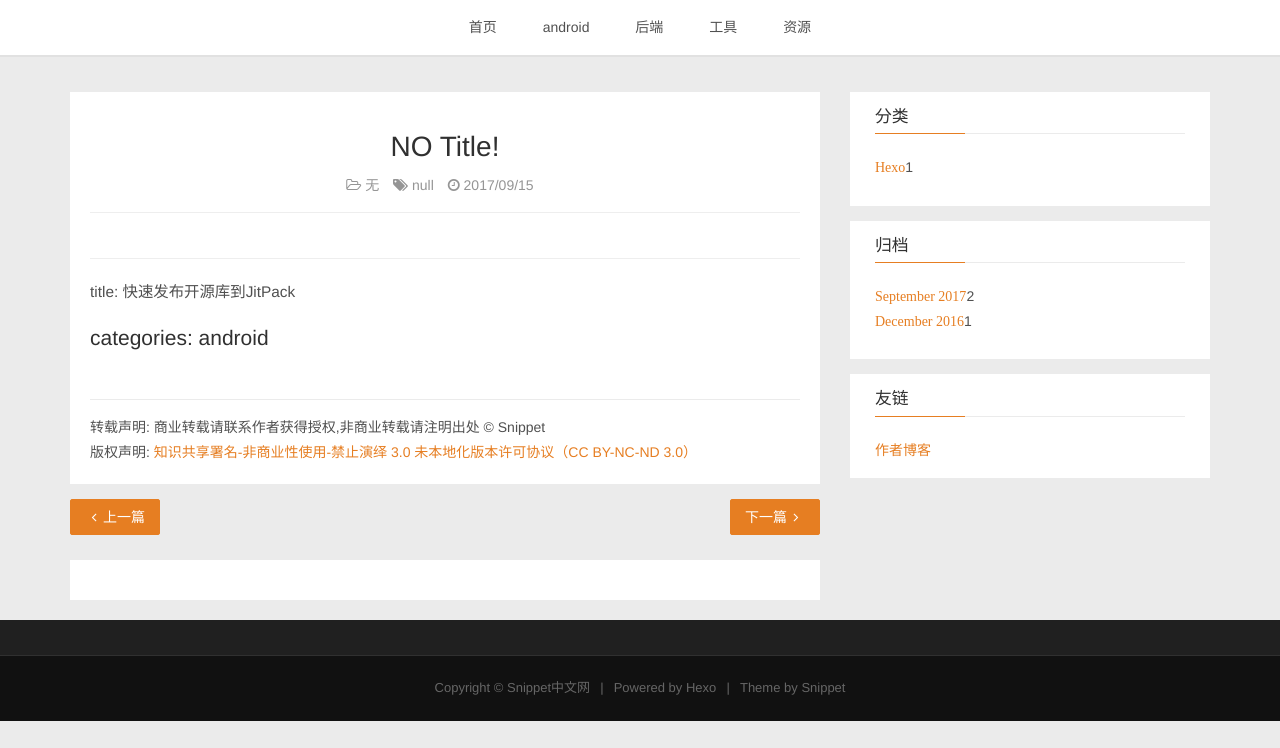
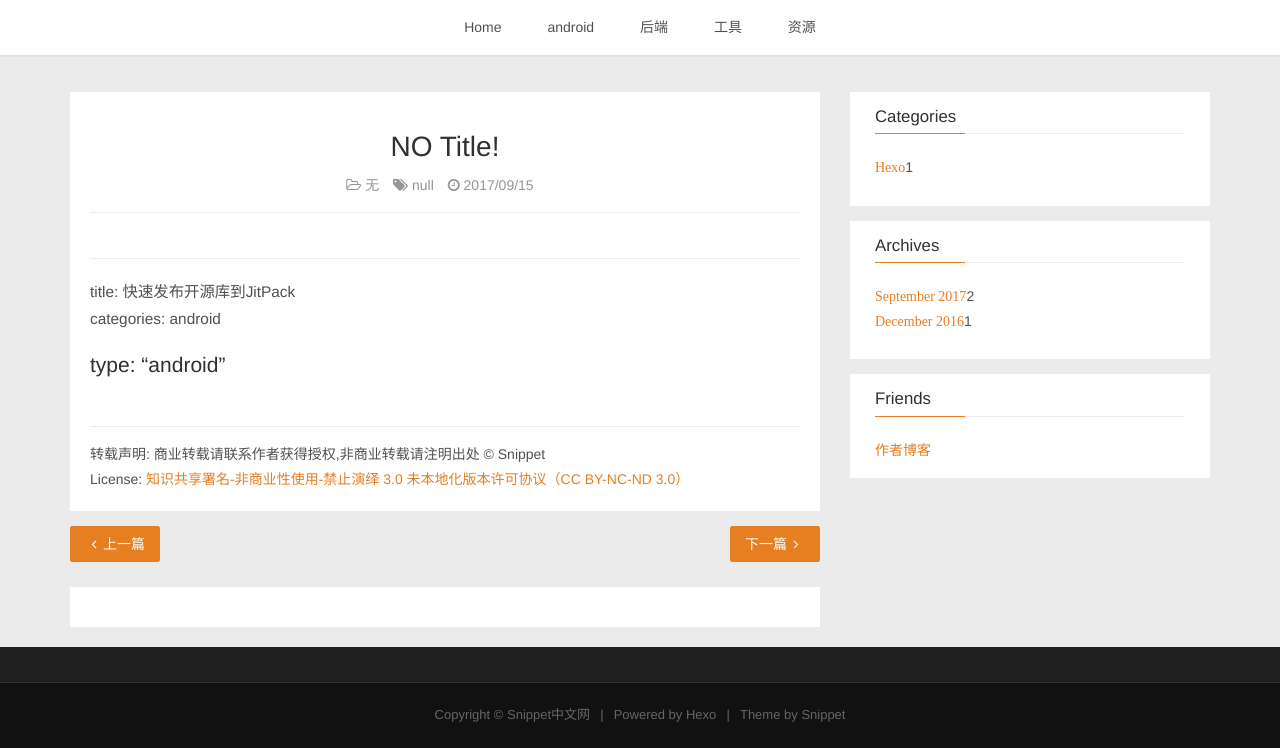
Before and after one commit to guyueyang/guyueyang.github.io, a plain HTML site: page 2017/09/15/jitPack/index.html in a window 1280 px wide. Shown: the part 182-930 px from the top of the page. Before the commit the page ends 903 px from the top, so only its background shows below. Drawn offline with nearby package versions, Linux system fonts and the light colour scheme.

Commit message:
Site updated: 2017-09-15 14:10:01

```diff
--- a/2017/09/15/jitPack/index.html
+++ b/2017/09/15/jitPack/index.html
@@ -83,7 +83,7 @@
                 <div class="collapse navbar-collapse" id="main-menu">
                     <ul class="menu">
 
-                            <li role="presentation" class=""><a href="/">首页</a></li>
+                            <li role="presentation" class=""><a href="/">Home</a></li>
 
                             <li role="presentation" class=""><a href="/categories/android/">android</a></li>
 
@@ -142,8 +142,8 @@
 
     <div class="post-body">
         <hr>
-<p>title: 快速发布开源库到JitPack</p>
-<h2 id="categories-android"><a href="#categories-android" class="headerlink" title="categories: android"></a>categories: android</h2>
+<p>title: 快速发布开源库到JitPack<br>categories: android</p>
+<h2 id="type-“android”"><a href="#type-“android”" class="headerlink" title="type: “android”"></a>type: “android”</h2>
     </div>
 
     <div class="post-footer">
@@ -154,7 +154,7 @@
         </div>
         <div>
 
-                版权声明: <a href="https://creativecommons.org/licenses/by-nc-nd/3.0/" target="_blank">
+                License: <a href="https://creativecommons.org/licenses/by-nc-nd/3.0/" target="_blank">
 知识共享署名-非商业性使用-禁止演绎 3.0 未本地化版本许可协议（CC BY-NC-ND 3.0）
 </a>
 
@@ -198,7 +198,7 @@
 
 
     <div class="widget">
-        <h3 class="title">分类</h3>
+        <h3 class="title">Categories</h3>
         <ul class="category-list"><li class="category-list-item"><a class="category-list-link" href="/categories/Hexo/"><i class="fa" aria-hidden="true">Hexo</i></a><span class="category-list-count">1</span></li></ul>
     </div>
 
@@ -206,7 +206,7 @@
 
 
     <div class="widget">
-      <h3 class="title">归档</h3>
+      <h3 class="title">Archives</h3>
         <ul class="archive-list"><li class="archive-list-item"><a class="archive-list-link" href="/archives/2017/09/"><i class="fa" aria-hidden="true">September 2017</i></a><span class="archive-list-count">2</span></li><li class="archive-list-item"><a class="archive-list-link" href="/archives/2016/12/"><i class="fa" aria-hidden="true">December 2016</i></a><span class="archive-list-count">1</span></li></ul>
     </div>
 
@@ -217,7 +217,7 @@
 
 
     <div class="widget">
-        <h3 class="title">友链</h3>
+        <h3 class="title">Friends</h3>
         <div class="content friends-link">
 
             <a href="http://www.shenliyang.com" class="fa" target="_blank">作者博客</a>
```
Also changed, not shown: 2016/12/29/hello-world/index.html (+5 -5 lines), 2017/09/15/Markdown/index.html (+5 -5 lines), archives/2016/12/index.html (+5 -5 lines), archives/2016/index.html (+5 -5 lines), archives/2017/09/index.html (+5 -5 lines), archives/2017/index.html (+5 -5 lines), archives/index.html (+5 -5 lines), categories/Hexo/index.html (+5 -5 lines), categories/android/index.html (+4 -4 lines), index.html (+6 -6 lines).
